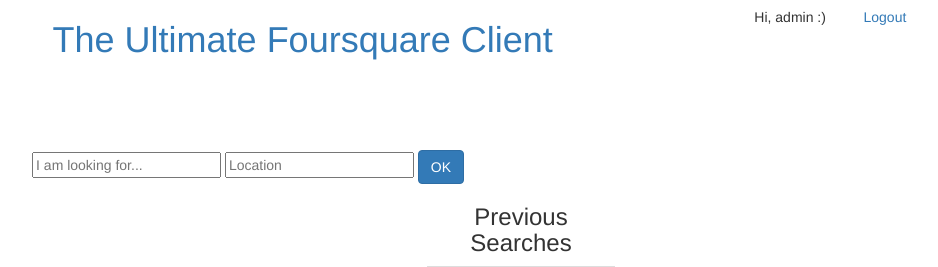
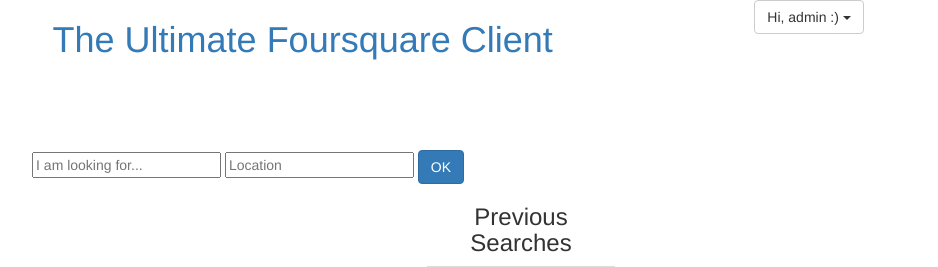
Before and after one commit to sinanngok/foursquare-ultima, a Django app: page / in a window 1280 px wide. Shown: the top 267 px of the page, without its empty margins (119-1057 px from the left). Run offline with Django 3.2, Linux system fonts and the light colour scheme; a user stored in the database is signed in; data comes from the database, SQL or seed files in the repository; both versions use the stored data as it was after the commit; some libraries are stand-ins or nearby versions.

Commit message:
Favorites, search history and logout buttons are in dropdown

```diff
--- a/foursquaresearch/templates/foursquaresearch/header.html
+++ b/foursquaresearch/templates/foursquaresearch/header.html
@@ -5,6 +5,8 @@
         {% load staticfiles %}
         <link rel="stylesheet" href="{% static 'css/bootstrap.min.css' %}" type = "text/css"/>
 	       <meta name="viewport" content = "width=device-width, initial-scale=1.0">
+         <script src="https://ajax.googleapis.com/ajax/libs/jquery/3.2.1/jquery.min.js"></script>
+         <script src="https://maxcdn.bootstrapcdn.com/bootstrap/3.3.7/js/bootstrap.min.js"></script>
     </head>
     <body >
       <div class="row">
@@ -16,11 +18,20 @@
         <div>
           {% if logged_in %}
           <div class="col-sm-1">
-            <h5>Hi, {{ username }} :)</a></h5>
+          <div class="dropdown">
+            <button class="btn btn-default dropdown-toggle" type="button" id="dropdownMenu1" data-toggle="dropdown" aria-haspopup="true" aria-expanded="true">
+              Hi, {{ username }} :)
+              <span class="caret"></span>
+            </button>
+            <ul class="dropdown-menu" aria-labelledby="dropdownMenu1">
+              <li><a href="#">Favorites</a></li>
+              <li><a href="#">Search history</a></li>
+              <li role="separator" class="divider"></li>
+              <li><a href="{% url 'logout_view' %}">Logout</a></li>
+            </ul>
           </div>
-          <div class="col-sm-1">
-            <h5><a href="{% url 'logout_view' %}">Logout</a></h5>
           </div>
+
           {% elif not logged_in %}
           <div class="col-sm-1">
             <h5><a href={% url 'registration' %}>Register</a></h5>
--- a/foursquaresearch/templates/foursquaresearch/imlookingfor.html
+++ b/foursquaresearch/templates/foursquaresearch/imlookingfor.html
@@ -16,6 +16,9 @@
         {% for venue in venues %}
         <td>{{ venue.name }}</td>
         <td>{{ venue.stats.checkinsCount }}</td>
+        {% if logged_in %}
+        <td>star</td>
+        {% endif %}
         </tr>
         {% endfor %}
       </table>
```
Also changed, not shown: db.sqlite3.
